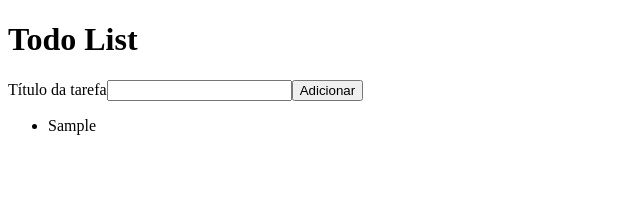
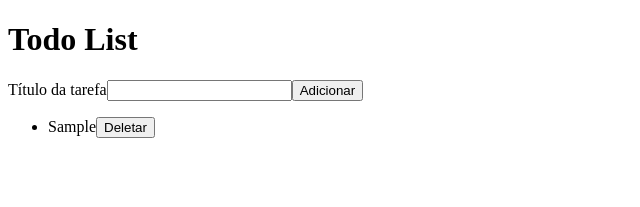
Before and after one commit to ricardospalves/react-todo-list, a React (Create React App) app: page / in a window 1280 px wide. Both pictures are taken after typing "Sample" into the empty fields and a click on the button "Adicionar". Shown: the top 207 px of the page, without its empty margins (0-640 px from the left). Built offline with nearby package versions, Linux system fonts and the light colour scheme.

Commit message:
Adicionar o botão de deletar tarefa

```diff
--- a/src/App.jsx
+++ b/src/App.jsx
@@ -22,6 +22,12 @@ const App = () => {
     setTasks(updatedTasks)
   }
 
+  const handleTaskDelete = ({ id }) => {
+    const updatedTasks = tasks.filter(task => task.id !== id)
+
+    setTasks(updatedTasks)
+  }
+
   return <div id="App">
     <h1>Todo List</h1>
 
@@ -31,6 +37,7 @@ const App = () => {
 
     <Tasks
       tasks={tasks}
+      onTaskDelete={handleTaskDelete}
     />
   </div>
 }
--- a/src/components/Task.jsx
+++ b/src/components/Task.jsx
@@ -1,6 +1,20 @@
 const Task = props => {
+  const handleDeleteClick = () => {
+    const data = {
+      id: props.id
+    }
+
+    props.onTaskDelete(data)
+  }
+
   return <li id={props.id}>
     {props.children}
+
+    <button
+      onClick={handleDeleteClick}
+    >
+      Deletar
+    </button>
   </li>
 }
 
--- a/src/components/Tasks.jsx
+++ b/src/components/Tasks.jsx
@@ -5,6 +5,7 @@ const Tasks = props => {
     <Task
       key={task.id}
       id={task.id}
+      onTaskDelete={props.onTaskDelete}
     >
       {task.title}
     </Task>
```
